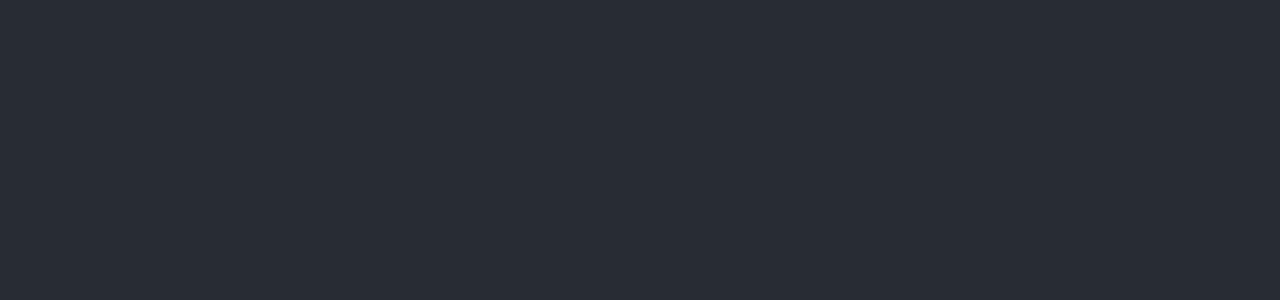
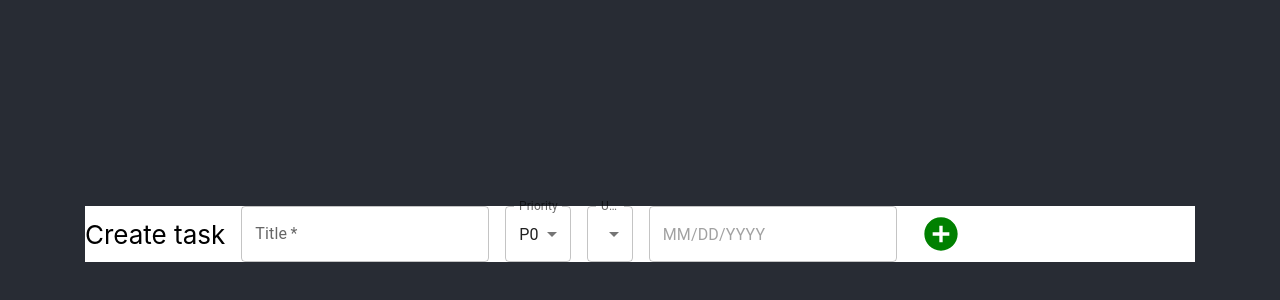
Before and after one commit to MatthieuBleichner/ScriptorArtisFront, a React (Create React App) app: page / in a window 1280 px wide. Shown: the part 166-466 px from the top of the page. Built offline with nearby package versions, Linux system fonts and the light colour scheme.

Commit message:
feat(TaskCreation): enable tasks creation

```diff
--- a/package.json
+++ b/package.json
@@ -8,6 +8,7 @@
     "@emotion/styled": "^11.11.0",
     "@mui/icons-material": "^5.15.12",
     "@mui/material": "^5.15.11",
+    "@mui/x-date-pickers": "^6.19.6",
     "@testing-library/jest-dom": "^5.14.1",
     "@testing-library/react": "^13.0.0",
     "@testing-library/user-event": "^13.2.1",
@@ -18,6 +19,7 @@
     "@types/react-dom": "^18.0.0",
     "@xstyled/core": "^3.8.0",
     "@xstyled/styled-components": "^3.8.0",
+    "dayjs": "^1.11.10",
     "eslint-config-prettier": "^9.1.0",
     "eslint-plugin-prettier": "^5.1.3",
     "graphql": "^16.8.1",
--- a/src/App.tsx
+++ b/src/App.tsx
@@ -7,7 +7,7 @@
 import { gql } from "../src/__generated__/gql";
 // import { type Task } from "../src/__generated__/graphql";
 import { DragDropContext } from "react-beautiful-dnd";
-
+import TaskCreator from "./TaskCreator";
 // Define mutation
 const UPDATE_TASK = gql(/* GraphQL */ `
   mutation UpdateTask($input: updateTaskInput!) {
@@ -53,6 +53,7 @@
     variables: {
       filter: {},
     },
+    // pollInterval: 500,
   });
   const [updateTask] = useMutation(UPDATE_TASK);
   console.log("=======> loading", loading, "error", error, "data", data);
@@ -146,6 +147,16 @@
   return (
     <div className="App">
       <header className="App-header">
+        <div
+          style={{
+            display: "flex",
+            width: 1110,
+            flexDirection: "row",
+            backgroundColor: "white",
+          }}
+        >
+          <TaskCreator />
+        </div>
         <DragDropContext
           // onDragStart={() => {
           //   console.log("onDragStart");
--- /dev/null
+++ b/src/TaskCreator.tsx
@@ -0,0 +1,159 @@
+import React, { useState } from "react";
+import TextField from "@mui/material/TextField";
+import MenuItem from "@mui/material/MenuItem";
+import Stack from "@mui/material/Stack";
+import { AdapterDayjs } from "@mui/x-date-pickers/AdapterDayjs";
+import { LocalizationProvider } from "@mui/x-date-pickers/LocalizationProvider";
+import { DatePicker } from "@mui/x-date-pickers/DatePicker";
+import { Priority } from "../src/__generated__/graphql";
+import AddCircle from "@mui/icons-material/AddCircle";
+import { IconButton } from "@mui/material";
+import { useMutation, useQuery } from "@apollo/client";
+import { gql } from "../src/__generated__/gql";
+
+const CREATE_TASK = gql(/* GraphQL */ `
+  mutation CreateTask($input: createTaskInput!) {
+    createTask(input: $input) {
+      id
+      title
+      description
+    }
+  }
+`);
+
+const GET_ALL_USERS = gql(/* GraphQL */ `
+  query users {
+    users {
+      id
+      firstName
+      lastName
+    }
+  }
+`);
+
+interface TaskCreatorProps {
+  onTaskCreated?: () => void;
+}
+
+function TaskCreator({ onTaskCreated }: TaskCreatorProps): JSX.Element {
+  const [title, setTitle] = useState<string>("");
+  const [priority, setPriority] = useState<Priority>(Priority.P0);
+  const [userId, setUserId] = useState<number>();
+  const [date, setDate] = useState<string>();
+
+  const [createTask] = useMutation(CREATE_TASK);
+
+  const {
+    // loading: tasksLoading,
+    // error: tasksError,
+    data: usersData,
+  } = useQuery(GET_ALL_USERS, {});
+
+  const onTitleChanged = (e: React.ChangeEvent<HTMLInputElement>): void => {
+    setTitle(e.target.value);
+  };
+
+  const onPriorityChanged = (e: React.ChangeEvent<HTMLInputElement>): void => {
+    setPriority(e.target.value as Priority);
+  };
+
+  const onUserChanged = (e: React.ChangeEvent<HTMLInputElement>): void => {
+    setUserId(parseInt(e.target.value));
+  };
+
+  const onDateChanged = (value: Date | null): void => {
+    console.log("date", value);
+    if (value !== null) setDate(value.toISOString());
+  };
+
+  const onCreateTask = (): void => {
+    createTask({
+      variables: {
+        input: {
+          title,
+          priority,
+          ownerId: userId,
+          stateId: 1,
+          date,
+        },
+      },
+    })
+      .then((res) => {
+        onTaskCreated?.();
+      })
+      .catch(() => {});
+  };
+
+  return (
+    <Stack
+      //   style={{
+      //     width: "100%",
+      //     flexDirection: "row",
+      //     borderWidth: 1,
+      //     alignItems: "flex-start",
+      //     justifyContent: "space-around",
+      //   }}
+      direction="row"
+      alignItems="center"
+      justifyContent="center"
+      spacing={2}
+    >
+      <p style={{ color: "black" }}>Create task</p>
+      <TextField
+        required
+        id="outlined-basic"
+        label="Title"
+        variant="outlined"
+        onChange={onTitleChanged}
+        sx={{ bgcolor: "background.paper" }}
+      />
+
+      <TextField
+        id="outlined-select-priority"
+        select
+        label="Priority"
+        defaultValue="P0"
+        onChange={onPriorityChanged}
+        sx={{ bgcolor: "background.paper" }}
+      >
+        {Object.keys(Priority).map((_, index) => (
+          <MenuItem
+            key={Object.keys(Priority)[index]}
+            value={Object.keys(Priority)[index]}
+          >
+            {Object.values(Priority)[index]}
+          </MenuItem>
+        ))}
+      </TextField>
+      <TextField
+        id="outlined-select-user"
+        select
+        defaultValue={1}
+        label="User"
+        onChange={onUserChanged}
+        sx={{ bgcolor: "background.paper" }}
+      >
+        {usersData?.users?.map((user, index) => (
+          <MenuItem key={user.id} value={user.id}>
+            {`${user.firstName} ${user.lastName}`}
+          </MenuItem>
+        ))}
+      </TextField>
+      <LocalizationProvider dateAdapter={AdapterDayjs}>
+        <DatePicker onChange={onDateChanged} />
+      </LocalizationProvider>
+      <IconButton edge="end" aria-label="delete" onClick={onCreateTask}>
+        <AddCircle
+          sx={{
+            color: "green",
+            width: 40,
+            height: 40,
+            bgcolor: "background.paper",
+          }}
+        />
+      </IconButton>
+    </Stack>
+  );
+}
+
+export default TaskCreator;
--- a/src/__generated__/graphql.ts
+++ b/src/__generated__/graphql.ts
@@ -59,6 +59,8 @@
   task?: Maybe<Task>;
   /** List of tasks associated to a state */
   tasksByState?: Maybe<Array<Maybe<Task>>>;
+  /** List of all users of this project */
+  users?: Maybe<Array<User>>;
 };
 
 
@@ -151,15 +153,6 @@
   id: Scalars['Int']['input'];
 };
 
-export type TasksOfStatesFilters = {
-  date?: InputMaybe<Scalars['String']['input']>;
-  description?: InputMaybe<Scalars['String']['input']>;
-  ownerId?: InputMaybe<Scalars['Int']['input']>;
-  priority?: InputMaybe<Scalars['String']['input']>;
-  stateId: Scalars['Int']['input'];
-  title?: InputMaybe<Scalars['String']['input']>;
-};
-
 export type UpdateTaskInput = {
   date?: InputMaybe<Scalars['String']['input']>;
   description?: InputMaybe<Scalars['String']['input']>;
@@ -189,13 +182,6 @@
 
 export type GetFeaturedTasksQuery = { __typename?: 'Query', featuredTasks: Array<{ __typename?: 'Task', id: number, state?: { __typename?: 'State', id: number } | null }> };
 
-export type TasksByStateQueryVariables = Exact<{
-  filters: TaskFiltersByState;
-}>;
-
-
-export type TasksByStateQuery = { __typename?: 'Query', tasksByState?: Array<{ __typename?: 'Task', id: number } | null> | null };
-
 export type TaskQueryVariables = Exact<{
   id: Scalars['Int']['input'];
 }>;
@@ -203,9 +189,22 @@
 
 export type TaskQuery = { __typename?: 'Query', task?: { __typename?: 'Task', id: number, title: string, description?: string | null, priority?: string | null, date?: string | null, owner?: { __typename?: 'User', firstName: string, lastName: string } | null } | null };
 
+export type CreateTaskMutationVariables = Exact<{
+  input: CreateTaskInput;
+}>;
+
+
+export type CreateTaskMutation = { __typename?: 'Mutation', createTask: { __typename?: 'Task', id: number, title: string, description?: string | null } };
+
+export type UsersQueryVariables = Exact<{ [key: string]: never; }>;
+
+
+export type UsersQuery = { __typename?: 'Query', users?: Array<{ __typename?: 'User', id: number, firstName: string, lastName: string }> | null };
+
 
 export const UpdateTaskDocument = {"kind":"Document","definitions":[{"kind":"OperationDefinition","operation":"mutation","name":{"kind":"Name","value":"UpdateTask"},"variableDefinitions":[{"kind":"VariableDefinition","variable":{"kind":"Variable","name":{"kind":"Name","value":"input"}},"type":{"kind":"NonNullType","type":{"kind":"NamedType","name":{"kind":"Name","value":"updateTaskInput"}}}}],"selectionSet":{"kind":"SelectionSet","selections":[{"kind":"Field","name":{"kind":"Name","value":"updateTask"},"arguments":[{"kind":"Argument","name":{"kind":"Name","value":"input"},"value":{"kind":"Variable","name":{"kind":"Name","value":"input"}}}],"selectionSet":{"kind":"SelectionSet","selections":[{"kind":"Field","name":{"kind":"Name","value":"id"}},{"kind":"Field","name":{"kind":"Name","value":"title"}},{"kind":"Field","name":{"kind":"Name","value":"description"}},{"kind":"Field","name":{"kind":"Name","value":"state"},"selectionSet":{"kind":"SelectionSet","selections":[{"kind":"Field","name":{"kind":"Name","value":"id"}}]}}]}}]}}]} as unknown as DocumentNode<UpdateTaskMutation, UpdateTaskMutationVariables>;
 export const GetStatesDocument = {"kind":"Document","definitions":[{"kind":"OperationDefinition","operation":"query","name":{"kind":"Name","value":"GetStates"},"selectionSet":{"kind":"SelectionSet","selections":[{"kind":"Field","name":{"kind":"Name","value":"states"},"selectionSet":{"kind":"SelectionSet","selections":[{"kind":"Field","name":{"kind":"Name","value":"id"}},{"kind":"Field","name":{"kind":"Name","value":"title"}},{"kind":"Field","name":{"kind":"Name","value":"index"}}]}}]}}]} as unknown as DocumentNode<GetStatesQuery, GetStatesQueryVariables>;
 export const GetFeaturedTasksDocument = {"kind":"Document","definitions":[{"kind":"OperationDefinition","operation":"query","name":{"kind":"Name","value":"GetFeaturedTasks"},"variableDefinitions":[{"kind":"VariableDefinition","variable":{"kind":"Variable","name":{"kind":"Name","value":"filter"}},"type":{"kind":"NonNullType","type":{"kind":"NamedType","name":{"kind":"Name","value":"TaskFilters"}}}}],"selectionSet":{"kind":"SelectionSet","selections":[{"kind":"Field","name":{"kind":"Name","value":"featuredTasks"},"arguments":[{"kind":"Argument","name":{"kind":"Name","value":"filter"},"value":{"kind":"Variable","name":{"kind":"Name","value":"filter"}}}],"selectionSet":{"kind":"SelectionSet","selections":[{"kind":"Field","name":{"kind":"Name","value":"id"}},{"kind":"Field","name":{"kind":"Name","value":"state"},"selectionSet":{"kind":"SelectionSet","selections":[{"kind":"Field","name":{"kind":"Name","value":"id"}}]}}]}}]}}]} as unknown as DocumentNode<GetFeaturedTasksQuery, GetFeaturedTasksQueryVariables>;
-export const TasksByStateDocument = {"kind":"Document","definitions":[{"kind":"OperationDefinition","operation":"query","name":{"kind":"Name","value":"tasksByState"},"variableDefinitions":[{"kind":"VariableDefinition","variable":{"kind":"Variable","name":{"kind":"Name","value":"filters"}},"type":{"kind":"NonNullType","type":{"kind":"NamedType","name":{"kind":"Name","value":"TaskFiltersByState"}}}}],"selectionSet":{"kind":"SelectionSet","selections":[{"kind":"Field","name":{"kind":"Name","value":"tasksByState"},"arguments":[{"kind":"Argument","name":{"kind":"Name","value":"filters"},"value":{"kind":"Variable","name":{"kind":"Name","value":"filters"}}}],"selectionSet":{"kind":"SelectionSet","selections":[{"kind":"Field","name":{"kind":"Name","value":"id"}}]}}]}}]} as unknown as DocumentNode<TasksByStateQuery, TasksByStateQueryVariables>;
 export const TaskDocument = {"kind":"Document","definitions":[{"kind":"OperationDefinition","operation":"query","name":{"kind":"Name","value":"task"},"variableDefinitions":[{"kind":"VariableDefinition","variable":{"kind":"Variable","name":{"kind":"Name","value":"id"}},"type":{"kind":"NonNullType","type":{"kind":"NamedType","name":{"kind":"Name","value":"Int"}}}}],"selectionSet":{"kind":"SelectionSet","selections":[{"kind":"Field","name":{"kind":"Name","value":"task"},"arguments":[{"kind":"Argument","name":{"kind":"Name","value":"id"},"value":{"kind":"Variable","name":{"kind":"Name","value":"id"}}}],"selectionSet":{"kind":"SelectionSet","selections":[{"kind":"Field","name":{"kind":"Name","value":"id"}},{"kind":"Field","name":{"kind":"Name","value":"title"}},{"kind":"Field","name":{"kind":"Name","value":"description"}},{"kind":"Field","name":{"kind":"Name","value":"priority"}},{"kind":"Field","name":{"kind":"Name","value":"date"}},{"kind":"Field","name":{"kind":"Name","value":"owner"},"selectionSet":{"kind":"SelectionSet","selections":[{"kind":"Field","name":{"kind":"Name","value":"firstName"}},{"kind":"Field","name":{"kind":"Name","value":"lastName"}}]}}]}}]}}]} as unknown as DocumentNode<TaskQuery, TaskQueryVariables>;
+export const CreateTaskDocument = {"kind":"Document","definitions":[{"kind":"OperationDefinition","operation":"mutation","name":{"kind":"Name","value":"CreateTask"},"variableDefinitions":[{"kind":"VariableDefinition","variable":{"kind":"Variable","name":{"kind":"Name","value":"input"}},"type":{"kind":"NonNullType","type":{"kind":"NamedType","name":{"kind":"Name","value":"createTaskInput"}}}}],"selectionSet":{"kind":"SelectionSet","selections":[{"kind":"Field","name":{"kind":"Name","value":"createTask"},"arguments":[{"kind":"Argument","name":{"kind":"Name","value":"input"},"value":{"kind":"Variable","name":{"kind":"Name","value":"input"}}}],"selectionSet":{"kind":"SelectionSet","selections":[{"kind":"Field","name":{"kind":"Name","value":"id"}},{"kind":"Field","name":{"kind":"Name","value":"title"}},{"kind":"Field","name":{"kind":"Name","value":"description"}}]}}]}}]} as unknown as DocumentNode<CreateTaskMutation, CreateTaskMutationVariables>;
+export const UsersDocument = {"kind":"Document","definitions":[{"kind":"OperationDefinition","operation":"query","name":{"kind":"Name","value":"users"},"selectionSet":{"kind":"SelectionSet","selections":[{"kind":"Field","name":{"kind":"Name","value":"users"},"selectionSet":{"kind":"SelectionSet","selections":[{"kind":"Field","name":{"kind":"Name","value":"id"}},{"kind":"Field","name":{"kind":"Name","value":"firstName"}},{"kind":"Field","name":{"kind":"Name","value":"lastName"}}]}}]}}]} as unknown as DocumentNode<UsersQuery, UsersQueryVariables>;
```
Also changed, not shown: src/Task.tsx (+12 -3 lines), src/__generated__/gql.ts (+8 -3 lines), 1 other file (tests, documents, lock files or other folders).
